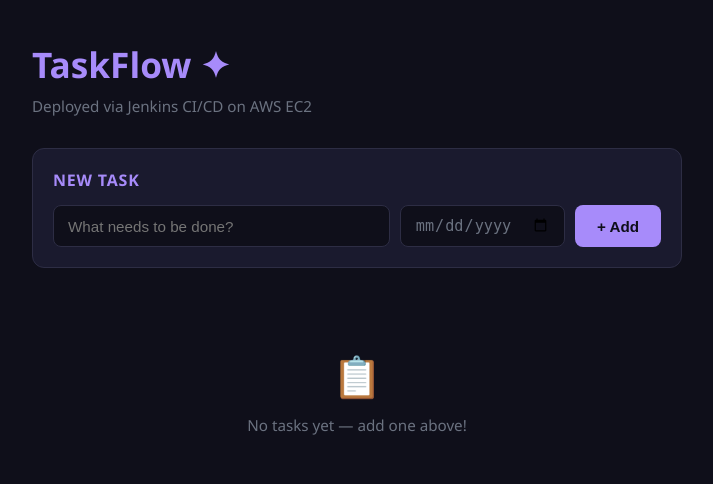
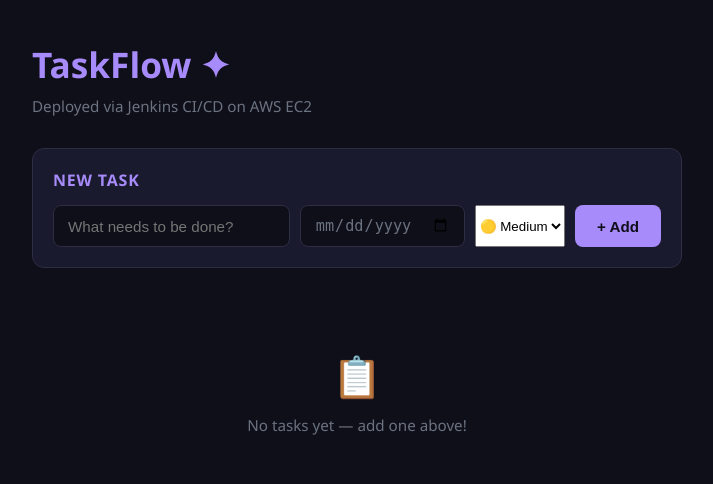
Before and after one commit to gmac109/DockJenk, a Flask app: template templates/index.html in a window 1280 px wide. Shown: the top 484 px of the page, without its empty margins (283-996 px from the left). Run offline with Flask 3, Linux system fonts and the light colour scheme; the template is opened without the code that fills it, so the values that code supplies are empty; some libraries are stand-ins or nearby versions.

Commit message:
Changed app.py to test pipeline

```diff
--- a/app.py
+++ b/app.py
@@ -20,6 +20,7 @@ def init_db():
             due_date DATE,
             is_complete BOOLEAN DEFAULT FALSE,
             created_at TIMESTAMP DEFAULT CURRENT_TIMESTAMP
+            priority VARCHAR(10) DEFAULT 'Medium'
         )
     """)
     mysql.connection.commit()
@@ -38,6 +39,7 @@ def index():
 def add_task():
     title = request.form.get('title')
     due_date = request.form.get('due_date') or None
+    priority = request.form.get('priority', 'Medium')
     if title:
         cur = mysql.connection.cursor()
         cur.execute("INSERT INTO tasks (title, due_date) VALUES (%s, %s)", (title, due_date))
--- a/templates/index.html
+++ b/templates/index.html
@@ -189,6 +189,11 @@
                 <div class="form-row">
                     <input type="text" name="title" placeholder="What needs to be done?" required>
                     <input type="date" name="due_date">
+                    <select name="priority">
+                        <option value="High">🔴 High</option>
+                        <option value="Medium" selected>🟡 Medium</option>
+                        <option value="Low">🟢 Low</option>
+                    </select>
                     <button type="submit" class="btn-add">+ Add</button>
                 </div>
             </form>
```
